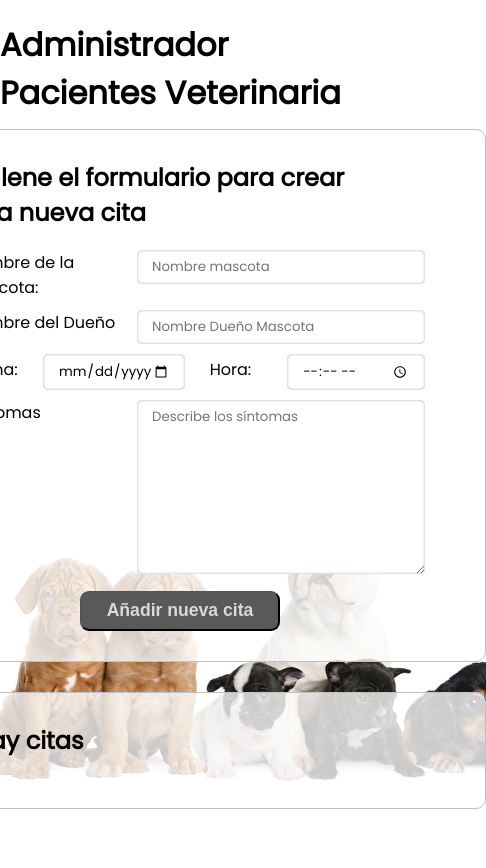
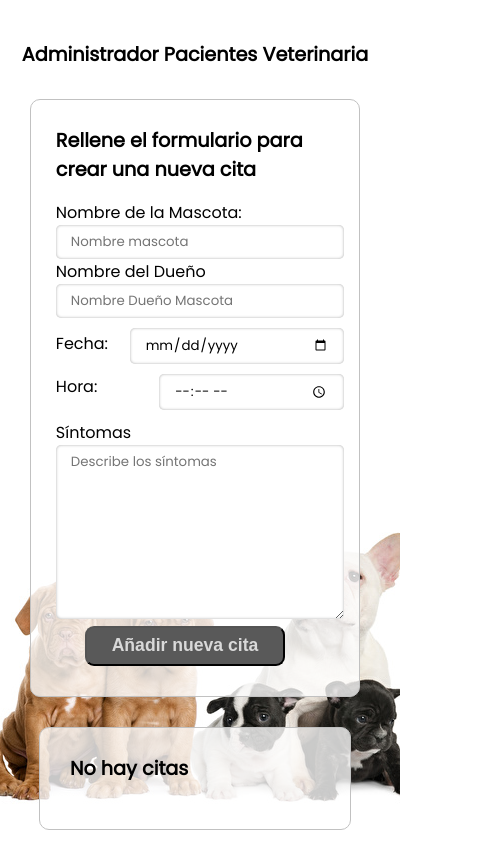
Before and after one commit to VictoriaDiro/patient-manager, a React (Create React App) app: page / in a window 390 px wide. Shown: the top 868 px of the page, 486 px wide, since content can reach past the window. Built offline with nearby package versions, Linux system fonts and the light colour scheme.

Commit message:
Fix mediaqueries

```diff
--- a/src/components/App/App.scss
+++ b/src/components/App/App.scss
@@ -3,23 +3,49 @@
   flex-direction: column;
   justify-content: center;
   align-items: center;
+  .header__container {
+    h1 {
+      @media (max-width: 652px) {
+        margin: 40px 20px;
+        font-size: 1.2rem;
+      }
+    }
+  }
 
   .form__container {
     margin: -10px;
-  }
-}
+    display: flex;
+    flex-direction: column;
+    justify-content: center;
+    align-items: center;
 
     .new-appointment__container {
       padding: 10px 90px 30px 60px;
       background-color: rgba(255, 255, 255, 0.78);
       border-radius: 10px;
       border: 1px solid #c1c1c1;
+      @media (max-width: 760px) {
+        width: 50%;
+      }
+      @media (max-width: 475px) {
+        width: 63%;
+        padding: 10px 45px 30px 25px;
+      }
     }
 
     .appointment-list__container {
+      width: 92%;
       margin-top: 30px;
       padding: 10px 30px 30px 30px;
       background-color: rgba(255, 255, 255, 0.78);
       border-radius: 10px;
       border: 1px solid #c1c1c1;
+      @media (max-width: 760px) {
+        width: 63%;
       }
+      @media (max-width: 475px) {
+        width: 61%;
+      }
+    }
+  }
+}
--- a/src/components/NewAppointment/index.js
+++ b/src/components/NewAppointment/index.js
@@ -109,6 +109,7 @@ class NewAppointment extends Component {
             </div>
 
             <div className="form-group date-section row">
+              <div className="date__container">
                 <label className="col-sm-4 col-lg-3 col-form-label">
                   Fecha:
                 </label>
@@ -121,7 +122,9 @@ class NewAppointment extends Component {
                     value={this.state.fecha}
                   />
                 </div>
+              </div>
 
+              <div className="hour__container">
                 <label className="col-sm-4 col-lg-3 col-form-label hour">
                   Hora:
                 </label>
@@ -133,6 +136,7 @@ class NewAppointment extends Component {
                     onChange={this.handleChange}
                     value={this.state.hora}
                   />
+                </div>
               </div>
             </div>
 
--- a/src/components/NewAppointment/styles.scss
+++ b/src/components/NewAppointment/styles.scss
@@ -1,11 +1,21 @@
+h2 {
+  font-size: 1.2rem;
+}
+
 .form-group {
   margin: 10px 0px 10px 0px;
   display: flex;
+  @media (max-width: 530px) {
+    display: inline;
+  }
   label {
     width: 40%;
   }
   div {
     width: 60%;
+    @media (max-width: 530px) {
+      width: 100%;
+    }
     .form__input {
       width: 100%;
       padding: 7px 15px;
@@ -28,22 +38,48 @@
 }
 
 .form-group.date-section {
+  display: flex;
+  @media (max-width: 760px) {
+    flex-direction: column;
+  }
+  div.date__container {
     width: 100%;
+    display: flex;
     label {
       width: 25%;
       margin-top: 3px;
+      @media (max-width: 760px) {
+        width: 40%;
+      }
+    }
+    div.input-date {
+      width: 62%;
+      @media (max-width: 530px) {
+        width: 100%;
+      }
+    }
+  }
+
+  div.hour__container {
+    width: 100%;
+    margin-left: 50px;
+    display: flex;
+    @media (max-width: 760px) {
+      margin-top: 10px;
+      margin-left: 0;
     }
     label.hour {
       margin-left: 55px;
+      @media (max-width: 760px) {
+        margin-left: 0;
+      }
     }
     div {
-    width: 25%;
+      width: 60%;
       input {
         width: 100%;
       }
     }
-  div.input-date {
-    width: 26%;
   }
 }
 
```
Lines whose indentation alone changed are shown as unchanged.
